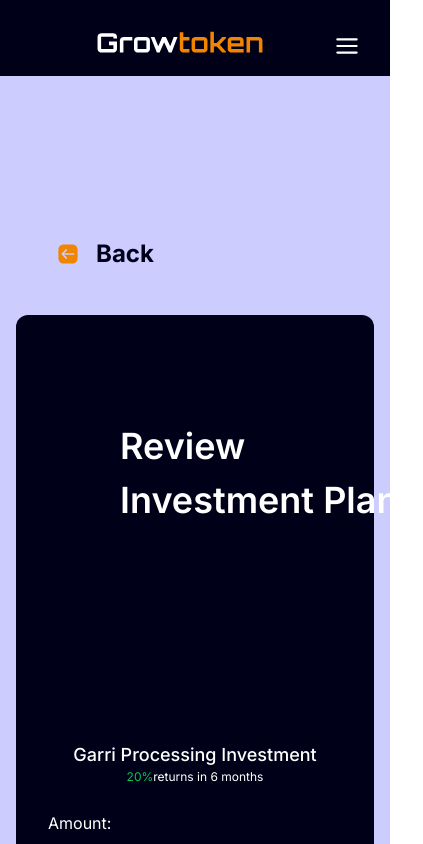
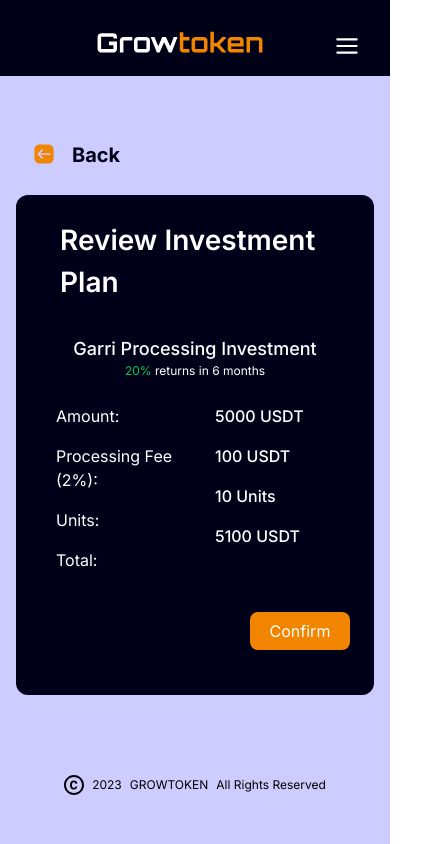
Before and after one commit to Omoboi-coder/growtoken-landing-page, a Next.js app: page /invest/1/amount/confirm in a window 390 px wide. Shown: the top 844 px of the page, 423 px wide, since content can reach past the window. Built offline with nearby package versions, Linux system fonts and the light colour scheme.

Commit message:
tenth commit

```diff
--- a/src/app/invest/[investmentType]/amount/confirm/page.js
+++ b/src/app/invest/[investmentType]/amount/confirm/page.js
@@ -9,47 +9,50 @@
     <DashboardLayout>
       <div className='flex flex-col px-4 md:px-0'>
         {/* content container */}
-        <div className='flex flex-col mt-8 w-full md:w-[1030px] h-[788px]'>
+        <div className='flex flex-col mt-8 w-full md:w-[1030px] min-h-[400px] md:h-[788px]'>
           {/* button div */}
           <Link href={`/invest/${params.investmentType}/amount`}>
             <button
-              className='flex flex-row space-x-4 text-[#000019] text-[24px] mt-[8rem] ml-10
+              className='flex flex-row space-x-4 text-[#000019] text-[20px] md:text-[24px] mt-8 md:mt-[8rem] ml-4 md:ml-10
               font-bold w-[103px] h-[31px] cursor-pointer'>
               <Image
                 src="/Images/arrow-left (2).svg"
                 alt=''
                 width={24}
                 height={24}
-                className='w-[24px] h-[24px] mt-1.5'
+                className='w-[24px] h-[24px] mt-0.5 md:mt-1.5'
               />
               <h6> Back </h6>
             </button>
           </Link>
 
           {/* Main content */}
-          <div className='flex flex-col md:flex-row w-full md:w-[1011px] h-[640px] bg-[#000019]
-          rounded-[12px] gap-20 mx-auto mt-[3rem] p-8'>
-            <h1 className='flex w-[303px] h-[94px] text-white text-[36px] font-semibold mb-8 mt-18 ml-18'>
+          <div className='flex flex-col md:flex-row w-full md:w-[1011px] min-h-[500px] md:h-[640px] bg-[#000019]
+          rounded-[12px] gap-2 md:gap-20 mx-auto mt-6 md:mt-[3rem] p-6 md:p-8'>
+            <h1 className='flex w-full md:w-[303px] text-white text-[28px] md:text-[36px] font-semibold mb-6 md:mb-8
+            mt-0 md:mt-18 ml-5 md:ml-18'>
               Review Investment Plan
             </h1>
 
-            <div className='flex flex-col w-full md:w-[311px] h-[216px] gap-[26px] mt-29 text-white'>
-                 <div className='flex flex-col w-full md:w-[260px] h-[44px] md:left-[8rem]'>
-                <h6 className=' text-[18px] md:text-[20px] font-medium text-center md:text-left'>
+            <div className='flex flex-col w-full md:w-[311px] min-h-[216px] gap-6 md:gap-[26px] mt-0 md:mt-29 text-white'>
+              <div className='flex flex-col w-full md:w-[260px] md:left-[8rem]'>
+                <h6 className='text-[18px] md:text-[20px] font-medium text-center md:text-left'>
                   Garri Processing Investment
                 </h6>
-                <p className='text-[12px] text-center md:text-left'> <span className='text-green-500'>20%</span>
-                returns in 6 months</p>
+                <p className='text-[12px] text-center md:text-left'>
+                  <span className='text-green-500'>20%</span> returns in 6 months
+                </p>
               </div>
-             <div className='flex flex-col md:flex-row gap-10'>
-             <div className='flex flex-col w-full md:w-[160px] h-[148px] text-[16px] space-y-5'>
+
+              <div className='flex flex-row gap-6 md:gap-10'>
+                <div className='flex flex-col w-full md:w-[160px] ml-4 md:ml-0 text-[16px] space-y-4 md:space-y-5'>
                   <p> Amount: </p>
                   <p> Processing Fee (2%): </p>
                   <p> Units: </p>
                   <p> Total: </p>
                 </div>
 
-              <div className='flex flex-col w-full md:w-[120px] h-[148px] text-[16px] space-y-5'>
+                <div className='flex flex-col w-full md:w-[120px] text-[16px] space-y-4 md:space-y-5 font-medium'>
                   <p> 5000 USDT </p>
                   <p> 100 USDT </p>
                   <p> 10 Units </p>
@@ -58,18 +61,17 @@
               </div>
 
               <button
-              className='w-[83px] h-[33px] py-1 ml-50 mt-2 rounded-[8px] text-[16px] text-white bg-[#F18500]
-               hover:bg-[#E07700] transition-colors cursor-pointer'>
+                className='w-[100px] md:w-[83px] h-[38px] md:h-[33px] py-1 ml-auto md:ml-50 mt-4 md:mt-2
+                rounded-[8px] text-[16px] text-white bg-[#F18500] hover:bg-[#E07700] transition-colors cursor-pointer'>
                 Confirm
               </button>
             </div>
-
           </div>
         </div>
 
         {/* Footer */}
         <footer className='flex flex-row text-[12px] text-[#010101] w-full max-w-[268px] h-[20px]
-         gap-2 items-center justify-center md:justify-start mt-35 mx-auto md:ml-[16rem]'>
+         gap-2 items-center justify-center md:justify-start my-20 md:my-0 md:mt-35 mx-auto md:ml-[16rem]'>
           <Image
             src="/Images/Vector (4).svg"
             alt=""
--- a/src/app/invest/[investmentType]/amount/page.js
+++ b/src/app/invest/[investmentType]/amount/page.js
@@ -38,7 +38,7 @@
           <div className='flex flex-col md:flex-row w-full md:w-[1011px] min-h-[500px] md:h-[640px] bg-[#000019]
           rounded-[12px] gap-6 md:gap-20 mx-auto mt-6 md:mt-[3rem] p-6 md:p-0'>
             <h3 className='flex w-full md:w-[316px] text-[24px] md:text-[36px] text-white font-semibold
-            mt-0 md:mt-[10rem] ml-0 md:ml-[7rem] leading-tight'>
+            mt-3 md:mt-[10rem] ml-0 md:ml-[7rem]'>
               How much would you like to invest in this?
             </h3>
 
@@ -63,7 +63,7 @@
               <button
                 onClick={handleContinueClick}
                 className='w-[100px] md:w-[82px] h-[35px] md:h-[29px] rounded-[8px]
-                text-[16px] text-white mt-6 ml-auto md:ml-[20rem] bg-[#F18500] hover:bg-[#E07700]
+                text-[16px] text-white mt-10 md:mt-6 ml-auto md:ml-[20rem] bg-[#F18500] hover:bg-[#E07700]
                 transition-colors cursor-pointer'>
                 Continue
               </button>
@@ -74,7 +74,7 @@
         {/* Footer */}
             {/* Footer */}
                   <footer className='flex flex-row text-[12px] text-[#010101] w-full max-w-[268px] h-[20px]
-                   gap-2 items-center justify-center md:justify-start mt-35 mx-auto md:ml-[18rem]'>
+                   gap-2 items-center justify-center md:justify-start mt-25 md:mt-35 mx-auto md:ml-[18rem]'>
                       <Image
                       src="/Images/Vector (4).svg"
                       alt=""
--- a/src/app/invest/[investmentType]/page.js
+++ b/src/app/invest/[investmentType]/page.js
@@ -52,7 +52,7 @@
 
               {/* Main content */}
               <div className='flex flex-col w-full md:w-[1011px] h-auto md:h-[640px] bg-[#000019] rounded-[12px]
-               mx-auto mt-8 md:mt-12'>
+               mx-auto pb-3 md:pb-0 mt-6 md:mt-12'>
                 {/* content 1 */}
                    <div className='flex flex-col md:flex-row relative w-full md:w-[589px] text-white
                            md:h-[102px] h-auto ml-0 md:ml-35 mt-0 md:mt-15 p-4 md:p-0'>
@@ -86,7 +86,7 @@
                                 <button
                                 onClick={handleInvestClick}
                                  className='w-[72px] h-[24px] text-white bg-[#F18500] rounded-[8px]
-                                 mx-auto absolute left-[11rem] top-[15.5rem] md:top-0 md:left-[32rem] hover:bg-[#E07700] transition-colors cursor-pointer'>
+                                 mx-auto absolute left-[10.5rem] top-[15.5rem] md:top-0 md:left-[32rem] hover:bg-[#E07700] transition-colors cursor-pointer'>
                                   Invest
                                </button>
                           </div>
--- a/src/app/notification/page.js
+++ b/src/app/notification/page.js
@@ -21,7 +21,7 @@
                 </div>
               </div>
               {/* Notification div */}
-              <div className='flex flex-col w-full md:w-[1030px] h-auto md:h-[800px] gap-3 mt-5 md:mt-10'>
+              <div className='flex flex-col w-full md:w-[1030px] min-h-auto md:h-[800px] gap-3 mt-5 md:mt-10'>
                 {/* notification 1 */}
                 <div className='flex flex-col relative w-full md:w-[1030px] h-auto md:h-[208px] bg-[#000019] rounded-[12px]'>
                     {/* inner div 1 */}
@@ -141,7 +141,7 @@
               </div>
                {/* Footer */}
             <footer className='flex flex-row text-[12px] text-[#010101] w-full max-w-[268px] h-[20px]
-                gap-2 items-center justify-center md:justify-start mt-6 md:mt-12 mx-auto md:ml-[18rem]'>
+                gap-2 items-center justify-center md:justify-start my-8 md:my-0 md:mt-12 mx-auto md:ml-[18rem]'>
                 <Image
                 src="/Images/Vector (4).svg"
                 alt=""
```
Lines whose indentation alone changed are shown as unchanged.
